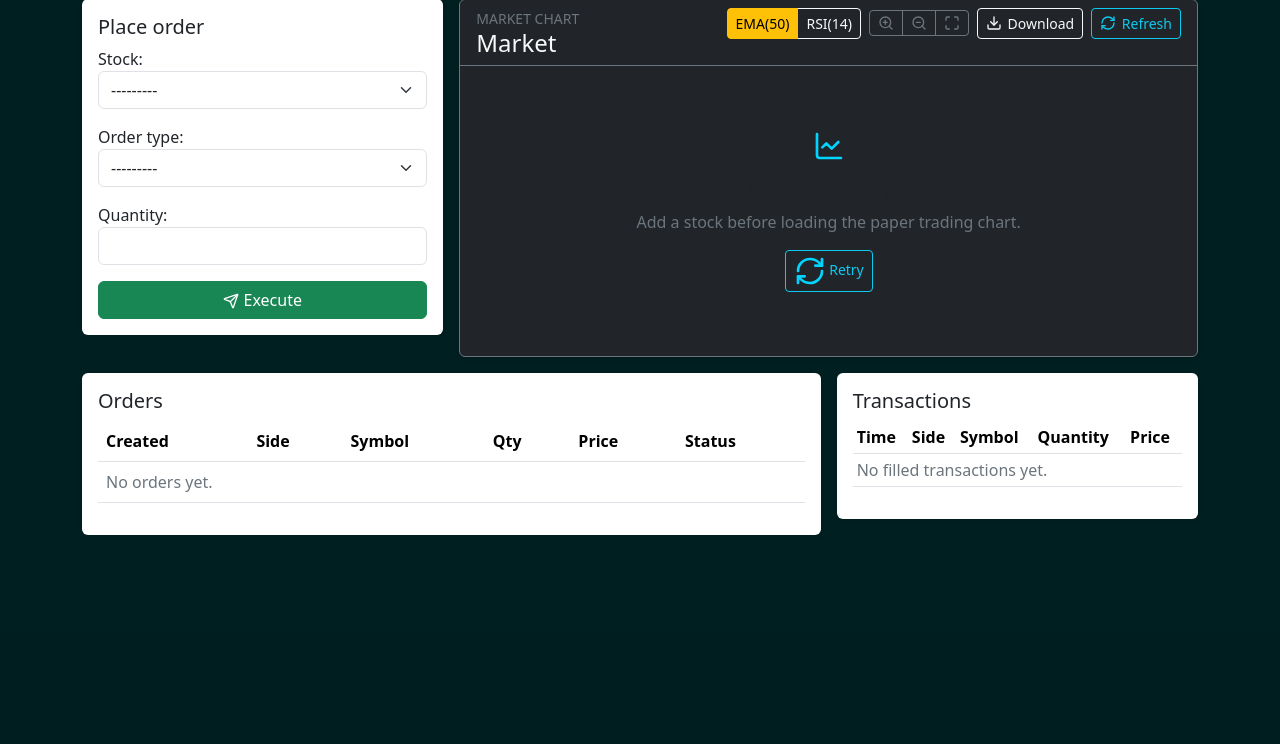
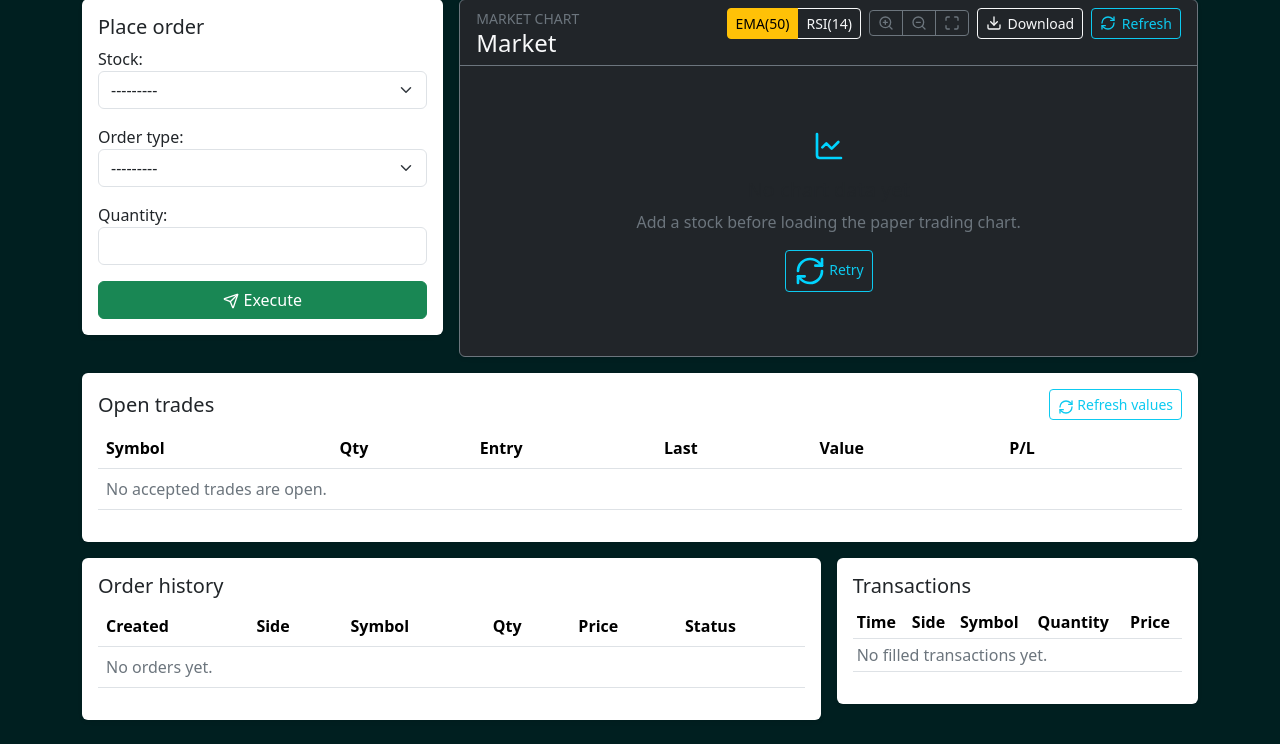
Before and after one commit to yamaNash97/Trading_Platform, a Django app: page /paper/ in a window 1280 px wide. Shown: the part 168-912 px from the top of the page. Before the commit the page ends 703 px from the top, so only its background shows below. Run offline with Django 5.2, Linux system fonts and the light colour scheme; the visitor is signed in with stand-in values (Sample User, id 1); data comes from the database, SQL or seed files in the repository; data that the repository does not hold is empty; some libraries are stand-ins or nearby versions.

Commit message:
added new features

```diff
--- a/paper_trading/models.py
+++ b/paper_trading/models.py
@@ -44,7 +44,7 @@ class Order(models.Model):
     user = models.ForeignKey(settings.AUTH_USER_MODEL, related_name='orders', on_delete=models.CASCADE)
     stock = models.ForeignKey(Stock, related_name='orders', on_delete=models.CASCADE)
     order_type = models.CharField(max_length=8, choices=OrderType.choices)
-    quantity = models.DecimalField(max_digits=18, decimal_places=2)
+    quantity = models.DecimalField(max_digits=18, decimal_places=6)
     # price is set at fill time from the latest PriceData close.
     price = models.DecimalField(max_digits=14, decimal_places=4, default=0)
     status = models.CharField(max_length=12, choices=Status.choices, default=Status.PENDING)
@@ -69,7 +69,7 @@ class Transaction(models.Model):
     user = models.ForeignKey(settings.AUTH_USER_MODEL, related_name='transactions', on_delete=models.CASCADE)
     order = models.ForeignKey(Order, related_name='transactions', null=True, blank=True, on_delete=models.SET_NULL)
     stock = models.ForeignKey(Stock, related_name='transactions', on_delete=models.CASCADE)
-    quantity = models.DecimalField(max_digits=18, decimal_places=2)
+    quantity = models.DecimalField(max_digits=18, decimal_places=6)
     price = models.DecimalField(max_digits=14, decimal_places=4)
     transaction_type = models.CharField(max_length=8, choices=Order.OrderType.choices)
     created_at = models.DateTimeField(auto_now_add=True)
--- a/paper_trading/services.py
+++ b/paper_trading/services.py
@@ -19,6 +19,51 @@ from .models import Order, PaperAccount, Transaction
 def get_or_create_account(user):
     """Return the user's paper account, creating the default account if needed."""
     return PaperAccount.objects.get_or_create(user=user)[0]
+
+
+def open_trade_rows(user, refresh_live=False):
+    """Return valued open positions for the paper-trading screen.
+
+    Filled buy orders are represented by positive ``PortfolioHolding`` rows.
+    This helper turns those rows into display-ready trade values using the
+    latest saved price, optionally trying a yfinance refresh first.
+    """
+    holdings = PortfolioHolding.objects.filter(user=user, quantity__gt=0).select_related('stock')
+    rows = []
+    warnings = []
+
+    for holding in holdings:
+        if refresh_live:
+            try:
+                from market_data.charting import refresh_yfinance_prices
+
+                refresh_yfinance_prices(holding.stock)
+            except Exception as exc:
+                warnings.append(f'{holding.stock.symbol}: {exc}')
+
+        current_price = latest_price(holding.stock)
+        cost_basis = holding.quantity * holding.average_buy_price
+        market_value = holding.quantity * current_price
+        unrealized_pnl = market_value - cost_basis
+        unrealized_pnl_percent = Decimal('0')
+        if cost_basis:
+            unrealized_pnl_percent = (unrealized_pnl / cost_basis) * Decimal('100')
+
+        rows.append(
+            {
+                'holding': holding,
+                'stock': holding.stock,
+                'quantity': holding.quantity,
+                'entry_price': holding.average_buy_price,
+                'current_price': current_price,
+                'cost_basis': cost_basis,
+                'market_value': market_value,
+                'unrealized_pnl': unrealized_pnl,
+                'unrealized_pnl_percent': unrealized_pnl_percent,
+            }
+        )
+
+    return rows, warnings
 
 
 @transaction.atomic
@@ -85,3 +130,24 @@ def execute_order(order):
         transaction_type=order.order_type,
     )
     return order
+
+
+@transaction.atomic
+def exit_position(user, stock):
+    """Sell the user's full open position and return realized P/L.
+
+    The sale uses the same order execution path as manual sell orders, so cash,
+    holdings, transactions, and order history are updated in one place.
+    """
+    holding = PortfolioHolding.objects.select_for_update().filter(user=user, stock=stock, quantity__gt=0).first()
+    if holding is None:
+        raise ValueError(f'No open {stock.symbol} position to exit.')
+
+    entry_price = holding.average_buy_price
+    quantity = holding.quantity
+    order = Order(user=user, stock=stock, order_type=Order.OrderType.SELL, quantity=quantity)
+    order = execute_order(order)
+    realized_pnl = None
+    if order.status == Order.Status.FILLED:
+        realized_pnl = (order.price - entry_price) * quantity
+    return order, realized_pnl
--- a/paper_trading/urls.py
+++ b/paper_trading/urls.py
@@ -7,4 +7,6 @@ app_name = 'paper_trading'
 urlpatterns = [
     path('', views.paper_account, name='paper_account'),
     path('chart/', views.price_chart, name='price_chart'),
+    path('open-trades/', views.open_trades, name='open_trades'),
+    path('exit/<int:stock_id>/', views.exit_trade, name='exit_trade'),
 ]
--- a/paper_trading/views.py
+++ b/paper_trading/views.py
@@ -1,14 +1,15 @@
 from django.contrib import messages
 from django.contrib.auth.decorators import login_required
-from django.shortcuts import redirect, render
+from django.shortcuts import get_object_or_404, redirect, render
 from django.urls import reverse
+from django.views.decorators.http import require_POST
 
 from market_data.charting import chart_context, chart_request_options
 from market_data.models import Stock
 
 from .forms import OrderForm
 from .models import Order, Transaction
-from .services import execute_order, get_or_create_account
+from .services import execute_order, exit_position, get_or_create_account, open_trade_rows
 
 
 @login_required
@@ -33,14 +34,50 @@ def paper_account(request):
             return redirect('paper_trading:paper_account')
     else:
         form = OrderForm()
+    open_trades, refresh_warnings = open_trade_rows(request.user)
     # Recent orders and transactions are shown as small activity tables.
     orders = Order.objects.filter(user=request.user).select_related('stock')[:20]
     transactions = Transaction.objects.filter(user=request.user).select_related('stock')[:20]
     return render(
         request,
         'paper_trading/paper_account.html',
-        {'account': account, 'form': form, 'orders': orders, 'transactions': transactions},
+        {
+            'account': account,
+            'form': form,
+            'open_trades': open_trades,
+            'refresh_warnings': refresh_warnings,
+            'orders': orders,
+            'transactions': transactions,
+        },
     )
+
+
+@login_required
+def open_trades(request):
+    """Render the open-trade table, optionally refreshing live prices first."""
+    rows, warnings = open_trade_rows(request.user, refresh_live=request.GET.get('refresh') == '1')
+    return render(request, 'paper_trading/_open_trades.html', {'open_trades': rows, 'refresh_warnings': warnings})
+
+
+@login_required
+@require_POST
+def exit_trade(request, stock_id):
+    """Close the user's full open position for one stock."""
+    stock = get_object_or_404(Stock, pk=stock_id)
+    try:
+        order, realized_pnl = exit_position(request.user, stock)
+    except ValueError as exc:
+        messages.error(request, str(exc))
+    else:
+        if order.status == Order.Status.FILLED:
+            result = 'made' if realized_pnl >= 0 else 'lost'
+            messages.success(
+                request,
+                f'Exited {stock.symbol} at {order.price}. You {result} ${abs(realized_pnl):.2f}.',
+            )
+        else:
+            messages.error(request, order.rejection_reason)
+    return redirect('paper_trading:paper_account')
 
 
 @login_required
--- /dev/null
+++ b/templates/paper_trading/_open_trades.html
@@ -0,0 +1,56 @@
+<div id="open-trades-panel" class="card border-0 shadow-sm p-3 h-100">
+  <div class="d-flex flex-wrap justify-content-between align-items-center gap-2 mb-2">
+    <h2 class="h5 mb-0">Open trades</h2>
+    <button class="btn btn-outline-info btn-sm" type="button"
+      hx-get="{% url 'paper_trading:open_trades' %}?refresh=1" hx-target="#open-trades-panel" hx-swap="outerHTML">
+      <i data-lucide="refresh-cw"></i> Refresh values
+    </button>
+  </div>
+  {% if refresh_warnings %}
+    <div class="alert alert-warning py-2 small mb-2">
+      Live refresh failed for {{ refresh_warnings|join:", " }}. Showing saved prices.
+    </div>
+  {% endif %}
+  <div class="table-responsive">
+    <table class="table align-middle">
+      <thead>
+        <tr>
+          <th>Symbol</th>
+          <th>Qty</th>
+          <th>Entry</th>
+          <th>Last</th>
+          <th>Value</th>
+          <th>P/L</th>
+          <th></th>
+        </tr>
+      </thead>
+      <tbody>
+        {% for trade in open_trades %}
+          <tr>
+            <td class="fw-semibold">{{ trade.stock.symbol }}</td>
+            <td>{{ trade.quantity|floatformat:4 }}</td>
+            <td>${{ trade.entry_price|floatformat:2 }}</td>
+            <td>${{ trade.current_price|floatformat:2 }}</td>
+            <td>${{ trade.market_value|floatformat:2 }}</td>
+            <td class="{% if trade.unrealized_pnl < 0 %}text-danger{% else %}text-success{% endif %}">
+              ${{ trade.unrealized_pnl|floatformat:2 }}
+              <span class="text-secondary small">({{ trade.unrealized_pnl_percent|floatformat:2 }}%)</span>
+            </td>
+            <td class="text-end">
+              <form method="post" action="{% url 'paper_trading:exit_trade' trade.stock.pk %}">
+                {% csrf_token %}
+                <button class="btn btn-outline-danger btn-sm" type="submit">
+                  <i data-lucide="log-out"></i> Exit
+                </button>
+              </form>
+            </td>
+          </tr>
+        {% empty %}
+          <tr>
+            <td colspan="7" class="text-secondary">No accepted trades are open.</td>
+          </tr>
+        {% endfor %}
+      </tbody>
+    </table>
+  </div>
+</div>
--- a/templates/paper_trading/paper_account.html
+++ b/templates/paper_trading/paper_account.html
@@ -4,8 +4,8 @@ Purpose: Paper-trading page for placing test orders and reviewing
 activity.
 Rendered by: paper_trading.views.paper_account.
 Main sections: account balance header, OrderForm card, HTMX chart shell,
-recent orders table, and transactions table.
-Required context: account, form, orders, transactions.
+open trades table, recent orders table, and transactions table.
+Required context: account, form, open_trades, orders, transactions.
 HTMX/JS: chart area loads paper_trading:price_chart on page load and whenever
 the stock select changes; main.js starts the swapped chart HTML.
 {% endcomment %}
@@ -41,10 +41,16 @@ the stock select changes; main.js starts the swapped chart HTML.
   </div>
 </div>
 
+<div class="row g-3 mb-3">
+  <div class="col-12">
+    {% include "paper_trading/_open_trades.html" %}
+  </div>
+</div>
+
 <div class="row g-3">
   <div class="col-lg-8">
     <div class="card border-0 shadow-sm p-3">
-      <h2 class="h5">Orders</h2>
+      <h2 class="h5">Order history</h2>
       <div class="table-responsive">
         <table class="table align-middle">
           <thead>
@@ -63,9 +69,17 @@ the stock select changes; main.js starts the swapped chart HTML.
               <td>{{ order.created_at|date:"Y-m-d H:i" }}</td>
               <td>{{ order.get_order_type_display }}</td>
               <td>{{ order.stock.symbol }}</td>
-              <td>{{ order.quantity|floatformat:2 }}</td>
+              <td>{{ order.quantity|floatformat:4 }}</td>
               <td>${{ order.price|floatformat:2 }}</td>
-              <td>{{ order.get_status_display }}</td>
+              <td>
+                {% if order.status == "filled" %}
+                  <span class="badge text-bg-success">Accepted</span>
+                {% elif order.status == "rejected" %}
+                  <span class="badge text-bg-danger">Rejected</span>
+                {% else %}
+                  <span class="badge text-bg-secondary">{{ order.get_status_display }}</span>
+                {% endif %}
+              </td>
             </tr>
             {% empty %}
             {# Empty state appears before the user submits orders. #}
```
Also changed, not shown: paper_trading/tests.py (+47 -1 lines), paper_trading/migrations/0002_widen_order_quantity.py (added).
